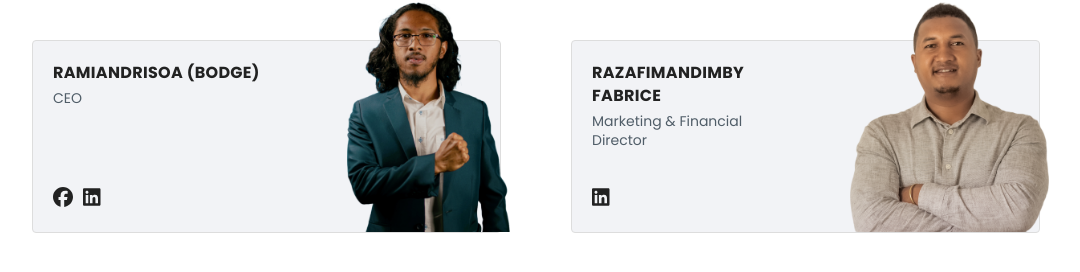
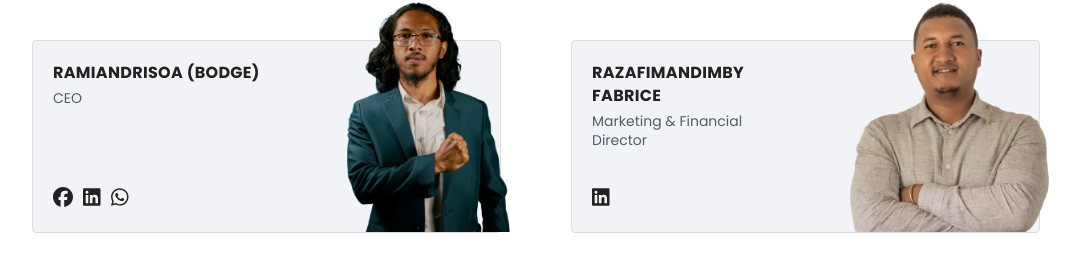
Before and after one commit to maxime-dot/website3, a Next.js app: page /teams in a window 1280 px wide. Shown: the part 1366-1638 px from the top of the page, without its empty margins (104-1184 px from the left). Built offline with nearby package versions, Linux system fonts and the light colour scheme.

Commit message:
refactor: add whatapp number on admin profile list

```diff
--- a/src/components/gallery/gallery.scss
+++ b/src/components/gallery/gallery.scss
@@ -90,7 +90,7 @@
       gap: 20px;
       -ms-scroll-snap-type: x mandatory;
       scroll-snap-type: x proximity;
-      scroll-behavior: smooth;
+    scroll-behavior: smooth;
       position: relative;
 
       .list-thumb-container {
--- a/src/components/team-list/TeamList.tsx
+++ b/src/components/team-list/TeamList.tsx
@@ -6,8 +6,7 @@ import { FontAwesomeIcon } from "@fortawesome/react-fontawesome";
 import {
   faFacebook,
   faLinkedin,
-  faGithub,
-  faDribbble,
+  faWhatsapp,
 } from "@fortawesome/free-brands-svg-icons";
 import TeamData from "@/data/team-list.json";
 import Link from "next/link";
@@ -85,14 +84,14 @@ const TeamList: React.FC = () => {
                   <FontAwesomeIcon icon={faLinkedin} />
                 </Link>
               )}
-              {data.socialLink.github && (
+              {data.socialLink.whatapp && (
                 <Link
-                  href={data.socialLink.github}
+                  href={`tel:${data.socialLink.whatapp}`}
                   passHref={true}
                   target={"_blank"}
                   className={"link-item"}
                 >
-                  <FontAwesomeIcon icon={faGithub} />
+                  <FontAwesomeIcon icon={faWhatsapp} />
                 </Link>
               )}
             </div>
--- a/src/data/main-services.json
+++ b/src/data/main-services.json
@@ -1,6 +1,6 @@
 [
     {
-        "title": "App Development",
+        "title": "Software Development",
         "description": "A solid back-end and a powerful front-end — our software engineers take on the challenge from A to Z. Boldly share your trickiest projects with confidence and witness them come into fruition."
     }
     ,
--- a/src/data/team-list.json
+++ b/src/data/team-list.json
@@ -8,7 +8,7 @@
     "socialLink": {
       "facebook": "https://www.facebook.com/profile.php?id=61553836774106",
       "linkedin": "https://www.linkedin.com/in/ramiandrisoa-andriamandranto-patrick-bodge-9a273310b/",
-      "github": ""
+      "whatapp": "+261329919806"
     }
   },
   {
@@ -31,7 +31,7 @@
     "socialLink": {
       "facebook": "",
       "linkedin": "https://www.linkedin.com/in/ny-andrianina-rasamimanana-bb448b261/",
-      "github": ""
+      "whatapp": ""
     }
   },
   {
@@ -43,7 +43,7 @@
     "socialLink": {
       "facebook": "",
       "linkedin": "https://www.linkedin.com",
-      "github": ""
+      "whatapp": ""
     }
   },
   {
@@ -55,7 +55,7 @@
     "socialLink": {
       "facebook": "",
       "linkedin": "https://www.linkedin.com",
-      "github": ""
+      "whatapp": ""
     }
   }
 ]
```
